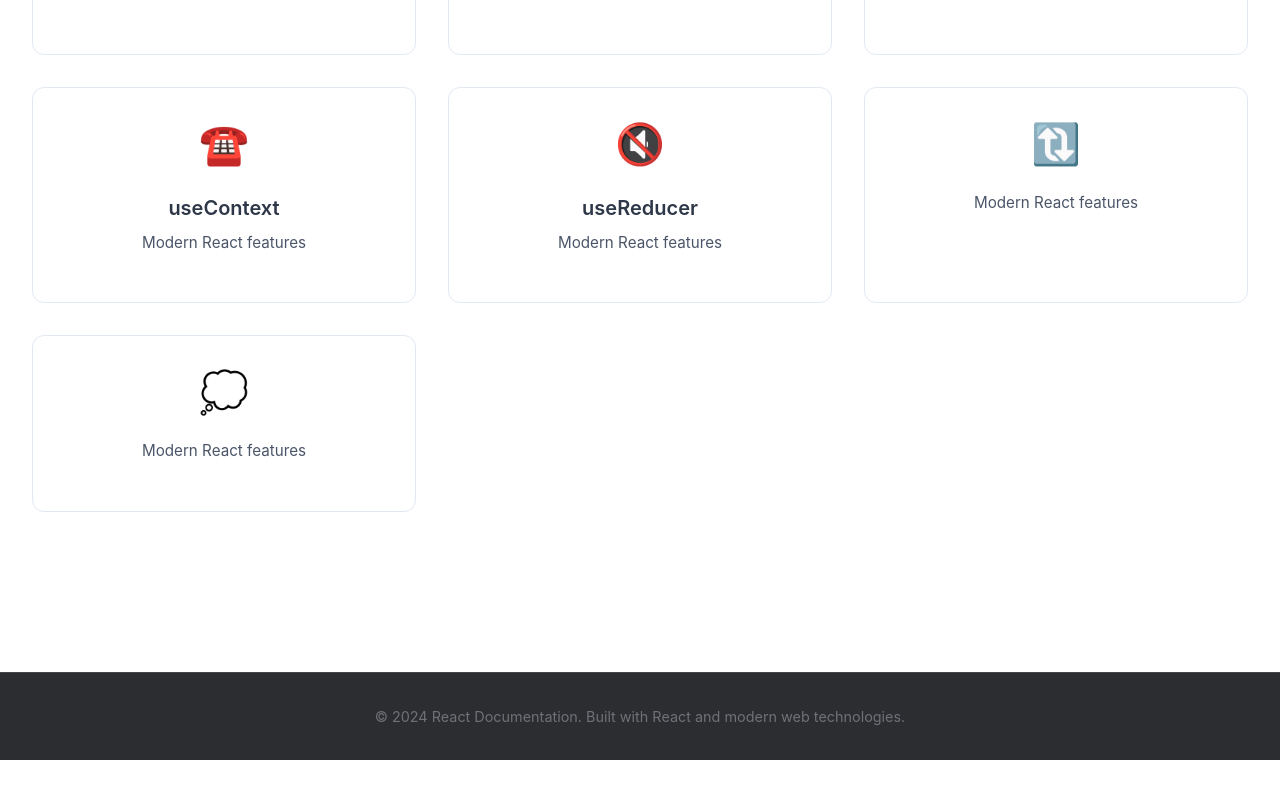
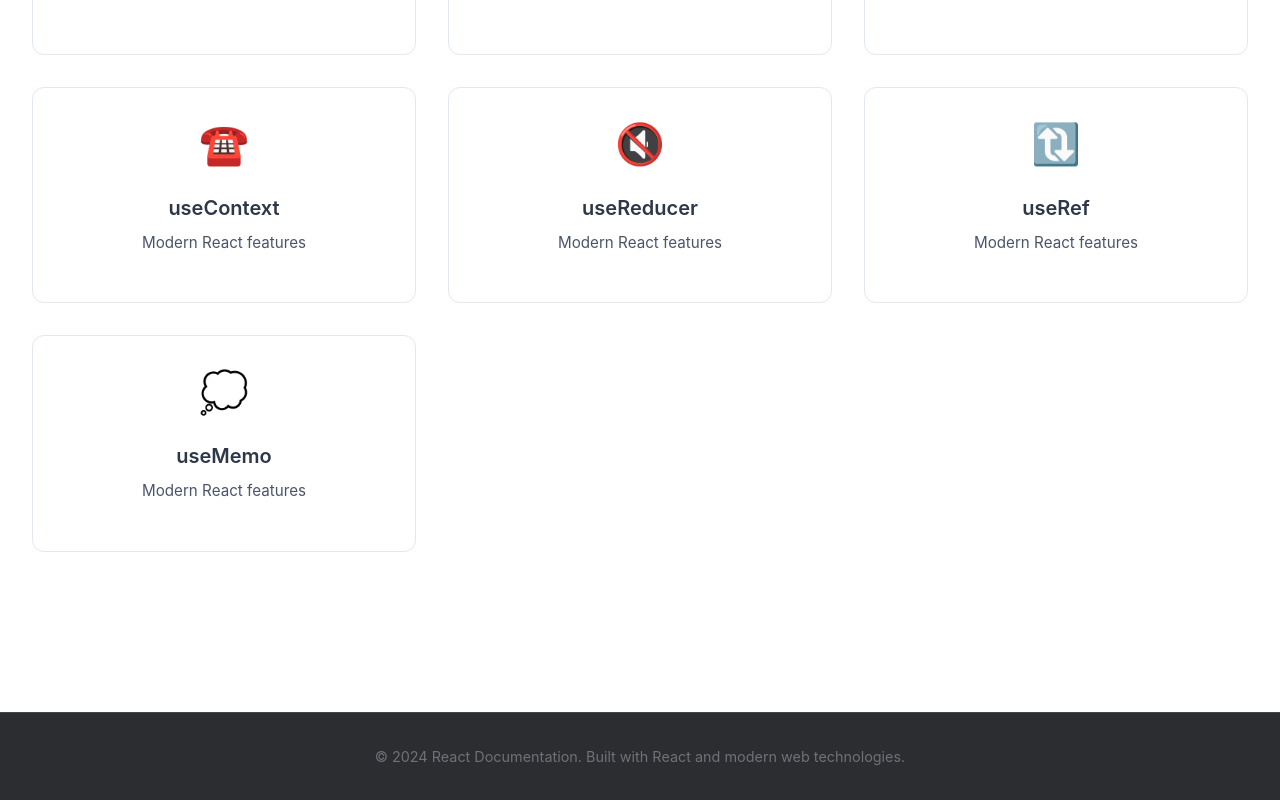
Before and after one commit to raghulprabu/Learning-Master-the-fundamentals-of-ReactJS-, a React (Create React App) app: page / in a window 1280 px wide. Shown: the part 1036-1836 px from the top of the page. Before the commit the page ends 1796 px from the top, so only its background shows below. Built offline with nearby package versions, Linux system fonts and the light colour scheme.

Commit message:
error fix

```diff
--- a/src/Home.jsx
+++ b/src/Home.jsx
@@ -93,14 +93,14 @@ const Home = () => {
     },
     {
       id:'useRef',
-      tittle:'useRef',
+      title:'useRef',
       description: 'Modern React features',
       icon: '🔃',
       component: <Hooks />
     },
     {
       id:'useMemo',
-      tittle:'useMemo',
+      title:'useMemo',
       description: 'Modern React features',
       icon: '💭',
       component: <Hooks />
```
